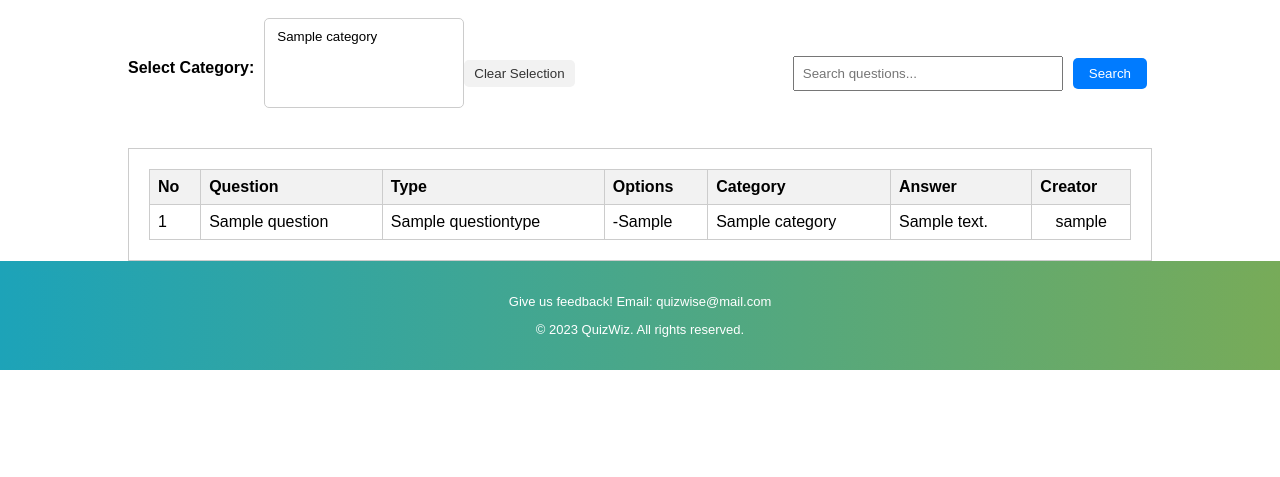
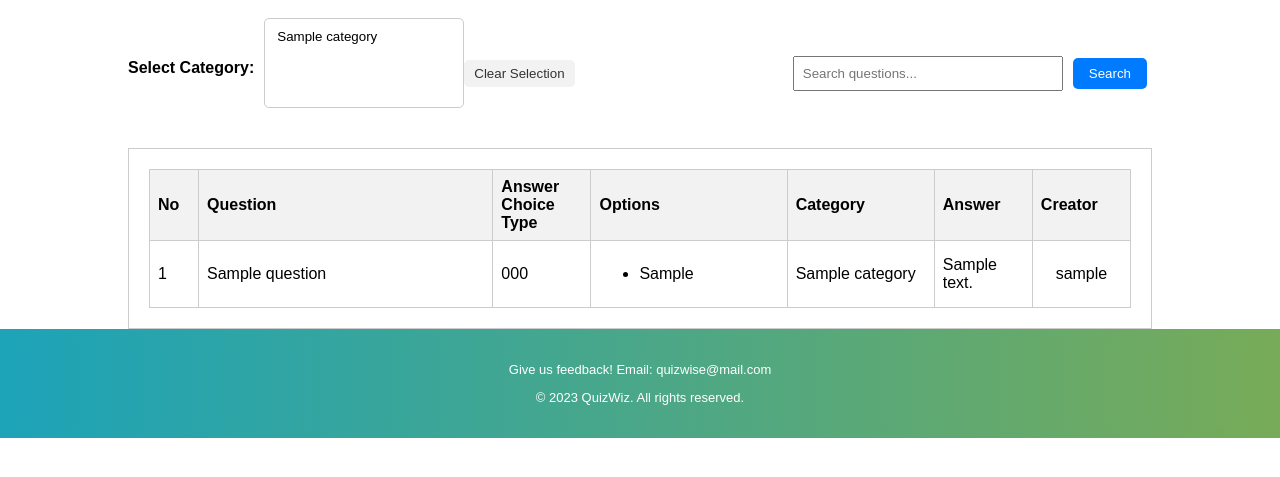
Before and after one commit to sanket-dalvi/QuizWise, a Django app: page /examiner/questions in a window 1280 px wide. Shown: the part 145-622 px from the top of the page. Run offline with Django 4.2, Linux system fonts and the light colour scheme; a user stored in the database is signed in; tables that the repository leaves empty hold one stand-in row (values such as "Sample post").

Commit message:
UI change

```diff
--- a/QuizCreator/templates/QuizCreator/questions.html
+++ b/QuizCreator/templates/QuizCreator/questions.html
@@ -253,17 +253,16 @@
                 </div>
 
                 <div class="questions-table">
-                    <!-- Table to display questions will be dynamically populated from backend -->
                     <table id="questions-table">
                         <thead>
                             <tr>
-                                <th>No</th>
-                                <th>Question</th>
-                                <th>Type</th>
-                                <th>Options</th>
-                                <th>Category</th>
-                                <th>Answer</th>
-                                <th>Creator</th>
+                                <th style="width: 5%;">No</th>
+                                <th style="width: 30%;">Question</th>
+                                <th style="width: 10%;">Answer Choice Type</th>
+                                <th style="width: 20%;">Options</th>
+                                <th style="width: 15%;">Category</th>
+                                <th style="width: 10%;">Answer</th>
+                                <th style="width: 15%;">Creator</th>
                             </tr>
                         </thead>
                         <tbody>
@@ -271,11 +270,16 @@
                                 <tr>
                                     <td>{{ forloop.counter }}</td>
                                     <td>{{ question.question }}</td>
-                                    <td>{{ question.type.type_name }}</td>
+                                    <td>{{ question.type.type_code }}</td>
                                     <td>
-                                        {% for option in question.options.all %}
-                                            -{{ option.option }}<br>
-                                        {% endfor %}
+                                        <ul>
+                                            {% for option in question.options.all %}
+                                                <li {% if question.type.type_code == 'RB' %}style="list-style-type: circle;"{% endif %}
+                                                    {% if question.type.type_code == 'CB' %}style="list-style-type: square;"{% endif %}>
+                                                    {{ option.option }}
+                                                </li>
+                                            {% endfor %}
+                                        </ul>
                                     </td>
                                     <td>
                                         {% for category_map in question.categoryquestionmap_set.all %}
```
